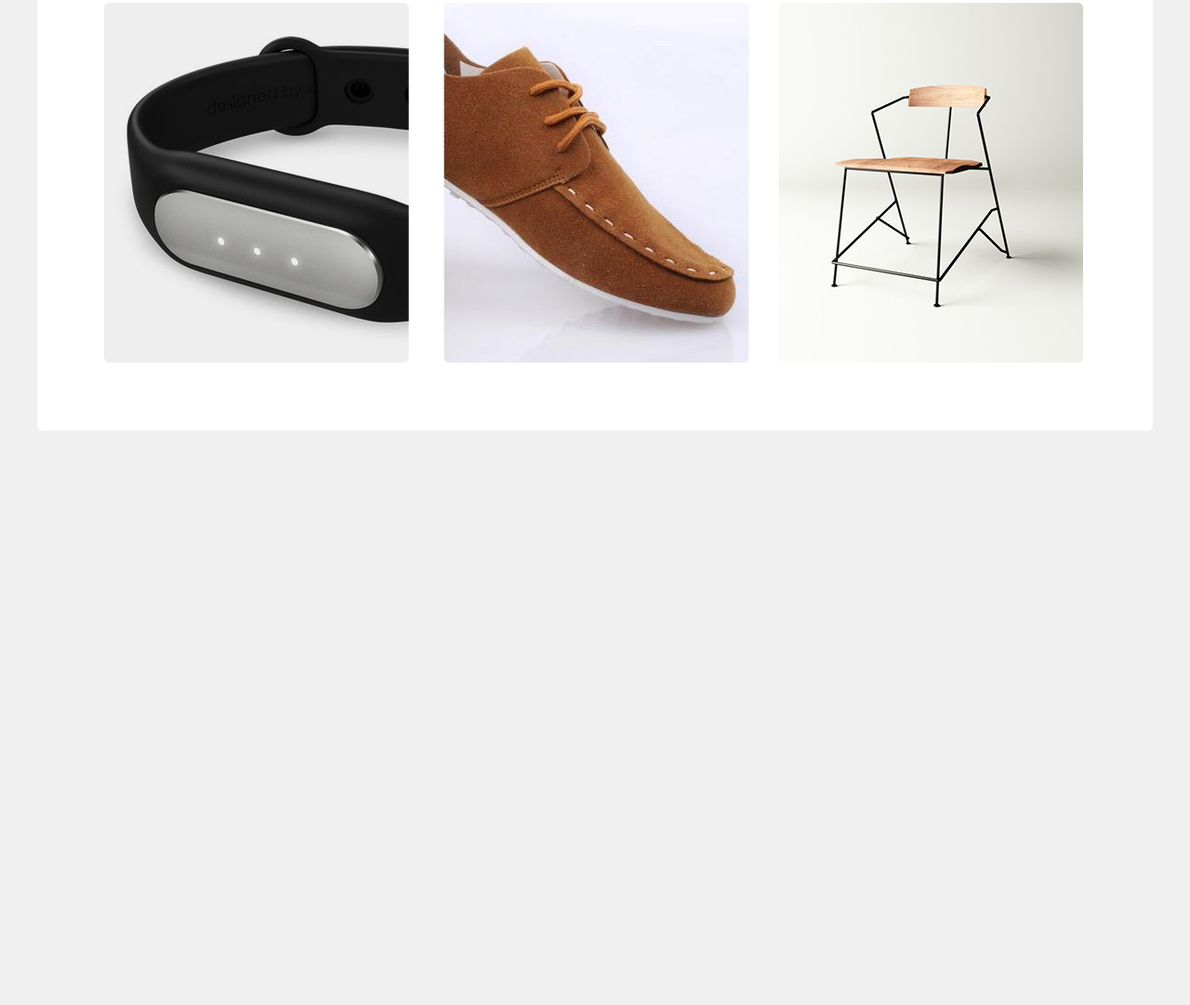
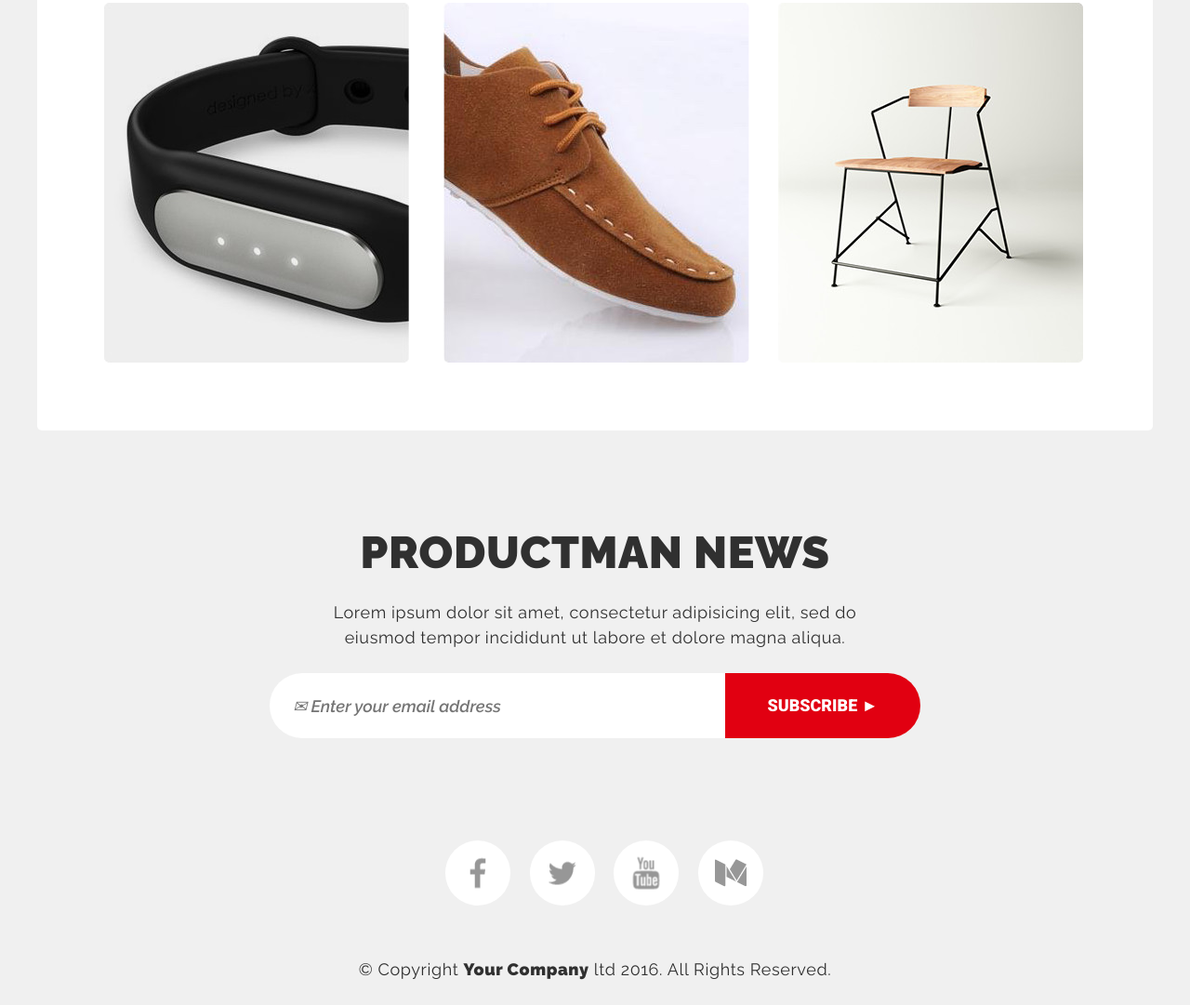
Before and after one commit to alyona706/productman, a plain HTML site: page index.html in a window 1280 px wide. Shown: the part 1611-2692 px from the top of the page at 93% size. Before the commit the page ends 2074 px from the top, so only its background shows below. Drawn offline with Linux system fonts and the light colour scheme.

Commit message:
Add footer

```diff
--- a/index.html
+++ b/index.html
@@ -36,9 +36,9 @@
 			<img src="images/headphones.png" alt="Headphones">
 		</div>
 		<div class="point">
-			<span></span>
-			<span></span>
-			<span></span>
+			<button></button>
+			<button></button>
+			<button></button>
 		</div>
 	</section>
 	<section class="portfolio">
@@ -51,7 +51,7 @@
 		</div>
 		<div class="portfolio-images">
 			<div class="image image-1">
-				<img src="images/speaker-pill-white-standard-thrqrtleft.jpg" alt="speaker">
+				<img src="images/speaker.jpg" alt="speaker">
 				<div class="description">
 					<div class="align">
 						<h4>Minimal Product Design</h4>
@@ -60,7 +60,7 @@
 				</div>
 			</div>
 			<div class="image image-2">
-				<img src="images/beats-by-dre-studio-red-highdefinition-headphones.jpg" alt="headphones">
+				<img src="images/beats-headphones.jpg" alt="headphones">
 				<div class="description">
 					<div class="align">
 						<h4>Minimal Product Design</h4>
@@ -69,7 +69,7 @@
 				</div>
 			</div>
 			<div class="image image-3">
-				<img src="images/Rectangle 3.jpg" alt="tracker">
+				<img src="images/tracker.jpg" alt="tracker">
 				<div class="description">
 					<div class="align">
 						<h4>Minimal Product Design</h4>
@@ -78,7 +78,7 @@
 				</div>
 			</div>
 			<div class="image image-4">
-				<img src="images/Casual-Shoes-For-Men-2.jpg" alt="Casual-Shoes">
+				<img src="images/casual-shoes.jpg" alt="casual shoes">
 				<div class="description">
 					<div class="align">
 						<h4>Minimal Product Design</h4>
@@ -97,5 +97,40 @@
 			</div>
 		</div>
 	</section>
+	<section class="news">
+		<div class="news-title">
+			<h2>Productman news</h2>
+			<p>Lorem ipsum dolor sit amet, consectetur adipisicing elit, sed do eiusmod tempor incididunt ut labore et dolore magna aliqua. </p>
+		</div>
+		<div class="enter-mail">
+			<input class="mail" type="text" placeholder="&#9993; Enter your email address">
+			<button class="subscribe">Subscribe &#9658;</button>
+		</div>
+	</section>
+	<footer class="footer">
+		<ul class="social">
+			<li class="social-item">
+				<a href="#">
+					<img src="images/facebook.png" alt="facebook">
+				</a>
+			</li>
+			<li class="social-item">
+				<a href="#">
+					<img src="images/twitter.png" alt="twitter">
+				</a>
+			</li>
+			<li class="social-item">
+				<a href="#">
+					<img src="images/youtube.png" alt="youtube">
+				</a>
+			</li>
+			<li class="social-item">
+				<a href="#">
+					<img src="images/m.png" alt="m">
+				</a>
+			</li>
+		</ul>
+		<p class="copyright">© Copyright <span>Your Company</span> ltd 2016. All Rights Reserved.</p>
+	</footer>
 </body>
 </html>
--- a/styles/style.css
+++ b/styles/style.css
@@ -120,7 +120,7 @@ body {
 	color: #E10011;
 	font-weight: 700;
 	text-decoration: none;
-	transition: border-color .5s ease-in;
+	transition: 0.2s ease-in;
 }
 .banner-text a:hover {
 	font-size: 26px;
@@ -140,30 +140,24 @@ body {
 	margin: 0;
 }
 .point {
+	text-align: center;
 	position: relative;
-	top: 560px;
+	top: 90%;
 }
-.point span {
+.point button {
 	display: inline-block;
 	background: #303030;
 	height: 11px;
 	width: 11px;
 	border-radius: 50%;
-	position: absolute;
-	top: 0;
-	right: 0;
-	bottom: 0;
-	left: 0;
-	margin: auto;
+	margin: 0 0 0 9px;
+	cursor: pointer;
+	border: none;
+	transition: 0.2s ease-in;
 }
-.point span:nth-child(1) {
-	background: #E10011;
-}
-.point span:nth-child(2) {
-	left: 38px;
-}
-.point span:nth-child(3) {
-	left: 76px;
+.point button:hover {
+	background-color: #E10011;
+	box-shadow: 0 0 10px rgba(0,0,0,0.5);
 }
 .portfolio {
 	width: 1200px;
@@ -270,3 +264,95 @@ body {
 	width: 97px;
 	position: absolute;
 }
+.news-title {
+	font-family: Raleway, sans-serif;
+	text-align: center;
+}
+.news-title h2 {
+	font-weight: 900;
+	font-size: 48px;
+	text-transform: uppercase;
+	margin: 95px 0 15px;
+}
+.news-title p {
+	font-weight: 400;
+	font-size: 18px;
+	width: 570px;
+	margin: 0 auto 15px;
+}
+.enter-mail {
+	display: block;
+	margin: 25px auto 60px;
+	width: 700px;
+	font-size: 0;
+}
+.mail {
+	width: 70%;
+	height: 70px;
+	border: none;
+	font-family: Raleway, sans-serif;
+	font-weight: 400;
+	font-size: 18px;
+	color: #979797;
+	font-style: italic;
+	padding: 0 25px;
+	border-radius: 35px 0 0 35px;
+	float: left;
+}
+.subscribe {
+	height: 70px;
+	width: 30%;
+	background-color: #e10011;
+	color: #FFF;
+	font-family: Roboto, sans-serif;
+	font-weight: 900;
+	font-size: 18px;
+	text-transform: uppercase;
+	border-radius: 0 35px 35px 0;
+	border: none;
+	cursor: pointer;
+	transition: 0.2s ease-in;
+}
+.subscribe:hover {
+	font-size: 22px;
+}
+.footer {
+	margin: 110px 0 25px;
+}
+.social {
+	font-size: 0;
+	width: 402px;
+	margin: 55px auto;
+}
+.social-item {
+	display: inline-block;
+	width: 70px;
+	height: 70px;
+	background-color: #FFF;
+	border-radius: 50%;
+	color: #979797;
+	vertical-align: middle;
+	margin-right: 20px;
+}
+.social-item:hover {
+	box-shadow: 0 0 25px rgba(0,0,0,0.5);
+}
+.social-item a {
+	height: 100%;
+	width: 100%;
+}
+.social-item img {
+	position: relative;
+	top: 50%;
+	left: 50%;
+	transform: translate(-50%, -50%);
+}
+.copyright {
+	font-family: Raleway, sans-serif;
+	font-size: 18px;
+	font-weight: 400;
+	text-align: center;
+}
+.copyright span {
+	font-weight: 600;
+}
```
Also changed, not shown: images/beats-headphones.jpg (renamed from images/beats-by-dre-studio-red-highdefinition-headphones.jpg), images/casual-shoes.jpg (renamed from images/Casual-Shoes-For-Men-2.jpg), images/facebook.png (added), images/m.png (added), images/speaker.jpg (renamed from images/speaker-pill-white-standard-thrqrtleft.jpg), images/tracker.jpg (renamed from images/Rectangle 3.jpg), images/twitter.png (added), images/youtube.png (added).
